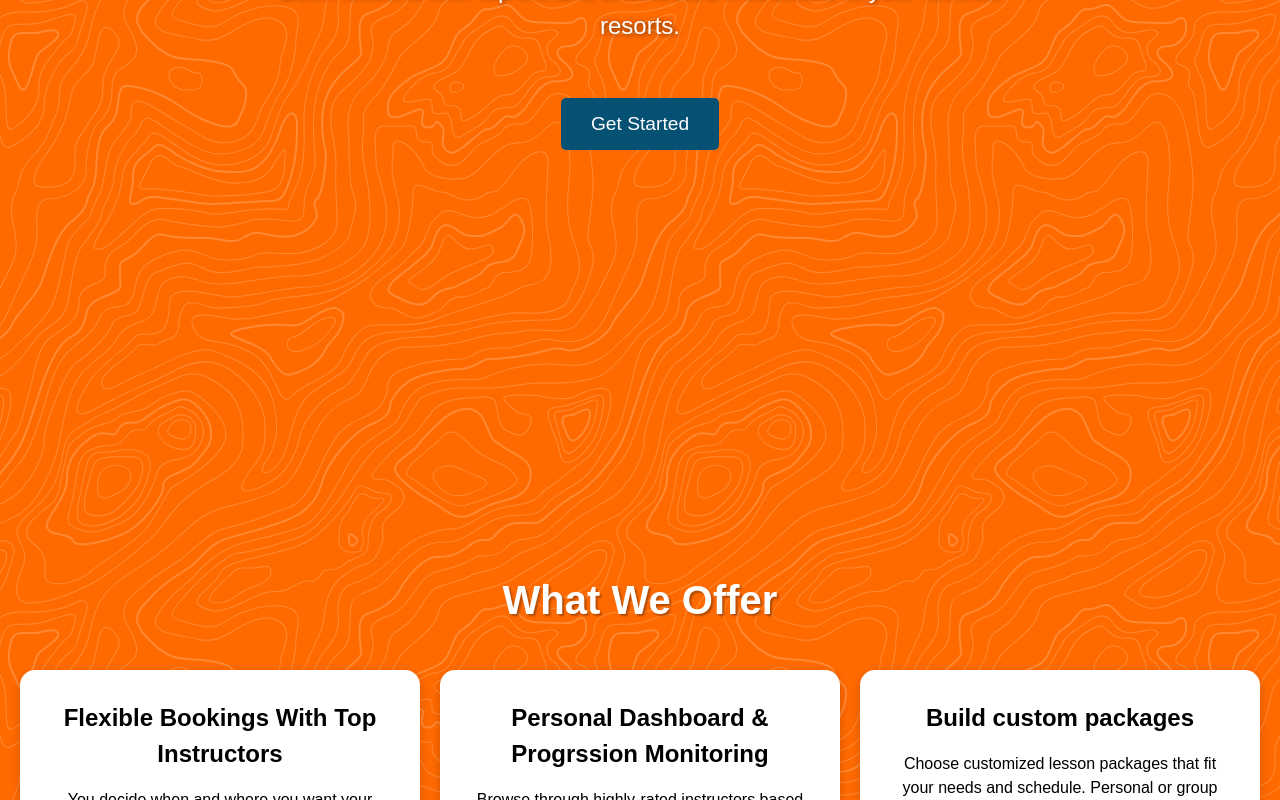
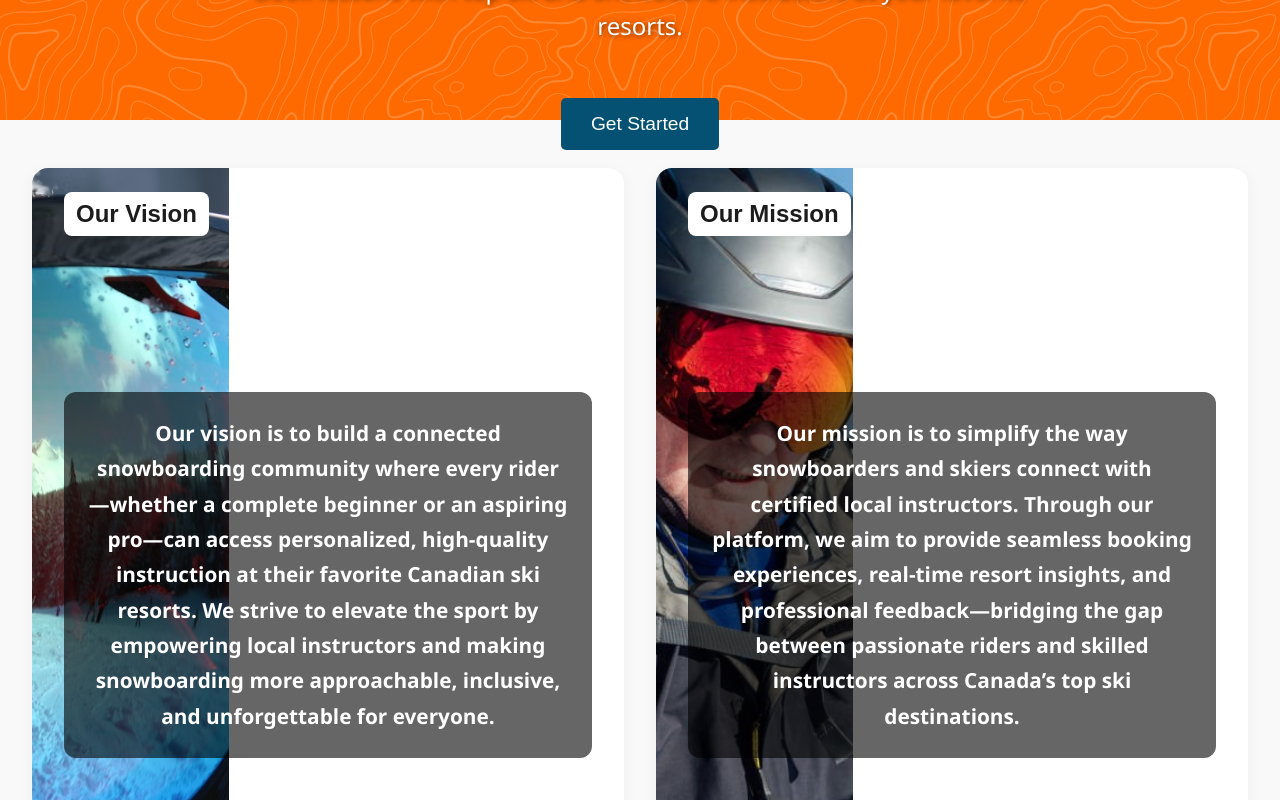
Before and after one commit to Lukearmstrong2201/SnowPro_connect, a React (Vite) app: page / in a window 1280 px wide. Shown: the part 420-1220 px from the top of the page. Built offline with nearby package versions, Linux system fonts and the light colour scheme.

Commit message:
add mission statement and styling to homepage

```diff
--- /dev/null
+++ b/src/components/Wave.jsx
@@ -0,0 +1,16 @@
+export default function Wave() {
+  return (
+    <>
+      <svg
+        viewBox="0 0 1440 320"
+        preserveAspectRatio="none"
+        xmlns="http://www.w3.org/2000/svg"
+      >
+        <path
+          fill="white"
+          d="M0,240 C480,100 960,380 1440,240 L1440,320 L0,320 Z"
+        />
+      </svg>
+    </>
+  );
+}
--- a/src/pages/About.jsx
+++ b/src/pages/About.jsx
@@ -1,5 +1,6 @@
 "use client";
 
+import Wave from "../components/Wave";
 import instructorWalk from "../assets/instructor-walk.jpg";
 import bookLesson from "../assets/book-with-ease.png";
 import stayconnected from "../assets/stay-connected.jpg";
@@ -39,6 +40,7 @@ export default function About() {
         >
           About Our App
         </motion.h1>
+        <p> </p>
 
         {sections.map((section, i) => (
           <motion.section
@@ -73,16 +75,7 @@ export default function About() {
       </main>
 
       <div className="wave-footer">
-        <svg
-          viewBox="0 0 1440 320"
-          preserveAspectRatio="none"
-          xmlns="http://www.w3.org/2000/svg"
-        >
-          <path
-            fill="white"
-            d="M0,240 C480,100 960,380 1440,240 L1440,320 L0,320 Z"
-          />
-        </svg>
+        <Wave></Wave>
         <div className="wave-fill" />
       </div>
     </>
--- a/src/pages/Homepage.jsx
+++ b/src/pages/Homepage.jsx
@@ -1,5 +1,8 @@
 import React from "react";
 import "../styles/Homepage.css";
+import visionImg from "../assets/vision.avif";
+import missionImg from "../assets/mission.jpg";
+import Wave from "../components/Wave";
 
 export default function Homepage() {
   return (
@@ -12,6 +15,44 @@ export default function Homepage() {
             resorts.
           </p>
           <button className="cta-button">Get Started</button>
+        </div>
+      </section>
+
+      <section>
+        <div className="objectives-container">
+          <div className="objective-box vision-container">
+            <div className="content-wrapper">
+              <h3>Our Vision</h3>
+              <img src={visionImg} alt="Vision" />
+              <div className="text-container">
+                <p>
+                  Our vision is to build a connected snowboarding community
+                  where every rider—whether a complete beginner or an aspiring
+                  pro—can access personalized, high-quality instruction at their
+                  favorite Canadian ski resorts. We strive to elevate the sport
+                  by empowering local instructors and making snowboarding more
+                  approachable, inclusive, and unforgettable for everyone.
+                </p>
+              </div>
+            </div>
+          </div>
+
+          <div className="objective-box mission-container">
+            <div className="content-wrapper">
+              <h3> Our Mission</h3>
+              <img src={missionImg} alt="Mission" />
+              <div className="text-container">
+                <p>
+                  Our mission is to simplify the way snowboarders and skiers
+                  connect with certified local instructors. Through our
+                  platform, we aim to provide seamless booking experiences,
+                  real-time resort insights, and professional feedback—bridging
+                  the gap between passionate riders and skilled instructors
+                  across Canada’s top ski destinations.
+                </p>
+              </div>
+            </div>
+          </div>
         </div>
       </section>
 
@@ -79,6 +120,7 @@ export default function Homepage() {
           </div>
         </div>
       </section>
+      <Wave></Wave>
     </div>
   );
 }
--- a/src/styles/Homepage.css
+++ b/src/styles/Homepage.css
@@ -16,7 +16,7 @@ h3 {
   text-align: center;
   padding: 100px 20px;
   color: white;
-  height: 80vh;
+  height: 30vh;
 }
 
 .hero-content {
@@ -48,6 +48,122 @@ h3 {
 
 .cta-button:hover {
   background-color: #144a7b;
+}
+
+.objectives-container {
+  display: flex;
+  flex-wrap: wrap;
+  gap: 2rem;
+  padding: 3rem 2rem;
+  justify-content: center;
+  background-color: #f9f9f9;
+}
+
+.objective-box {
+  background-color: #ffffff;
+  border-radius: 16px;
+  overflow: hidden;
+  box-shadow: 0 4px 16px rgba(0, 0, 0, 0.05);
+  flex: 1 1 45%;
+  max-width: 600px;
+  transition: all 0.4s ease;
+  min-height: 700px;
+  position: relative;
+}
+
+.objective-box::before {
+  content: "";
+  position: absolute;
+  inset: 0;
+  background: transparent;
+  transition: background 0.4s ease;
+  z-index: 1;
+}
+
+.objective-box:hover::before {
+  background: rgba(0, 0, 0, 0.3);
+}
+
+.content-wrapper {
+  display: flex;
+  flex-direction: row;
+  align-items: flex-start;
+  justify-content: space-between;
+  gap: 1.5rem;
+  padding: 2rem;
+  height: 100%;
+  transition: all 0.4s ease;
+  position: relative;
+  z-index: 2;
+}
+
+.content-wrapper h3 {
+  position: absolute;
+  top: 1.5rem;
+  left: 2rem;
+  font-size: 1.5rem;
+  color: #1c1c1c;
+  margin: 0;
+  z-index: 3;
+  background-color: white;
+  padding: 0.25rem 0.75rem;
+  border-radius: 8px;
+  text-align: left;
+  width: auto;
+  transition: all 0.4s ease;
+}
+
+.objective-box:hover h3 {
+  left: 0;
+  width: 100%;
+  text-align: center;
+  font-size: 1.8rem;
+  color: #000000;
+}
+
+.content-wrapper img {
+  position: absolute;
+  top: 0;
+  left: 0;
+  width: 33.33%;
+  height: 100%;
+  object-fit: cover;
+  z-index: 0;
+  opacity: 1;
+  transition: all 0.4s ease;
+  border-radius: 0;
+}
+
+.objective-box:hover img {
+  width: 100%;
+  height: 100%;
+  opacity: 0.6;
+  filter: brightness(1.2);
+}
+
+.objective-box:hover .content-wrapper {
+  flex-direction: column;
+  align-items: flex-start;
+}
+
+.text-container {
+  position: relative;
+  z-index: 3;
+  width: 100%;
+  background: rgba(0, 0, 0, 0.6);
+  padding: 1.5rem;
+  border-radius: 12px;
+  margin-top: 12rem;
+  transition: all 0.4s ease;
+}
+
+.text-container p {
+  color: #fff;
+  font-size: 1.3rem;
+  line-height: 1.7;
+  font-family: "Segoe UI", sans-serif;
+  font-weight: 600;
+  margin: 0;
 }
 
 .features-section {
```
Also changed, not shown: src/App.css, src/assets/mission.jpg (added), src/assets/vision.avif (added).
